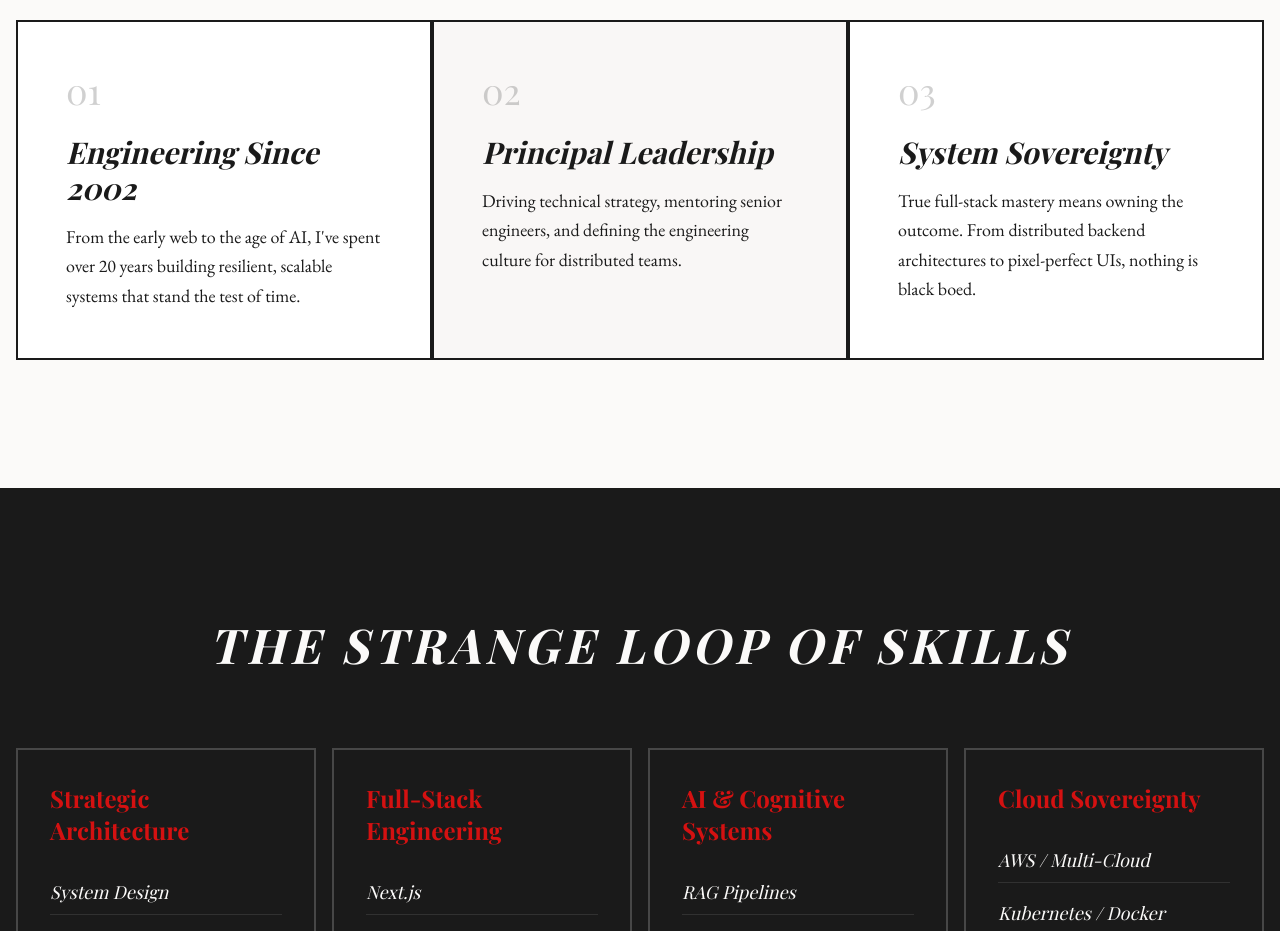
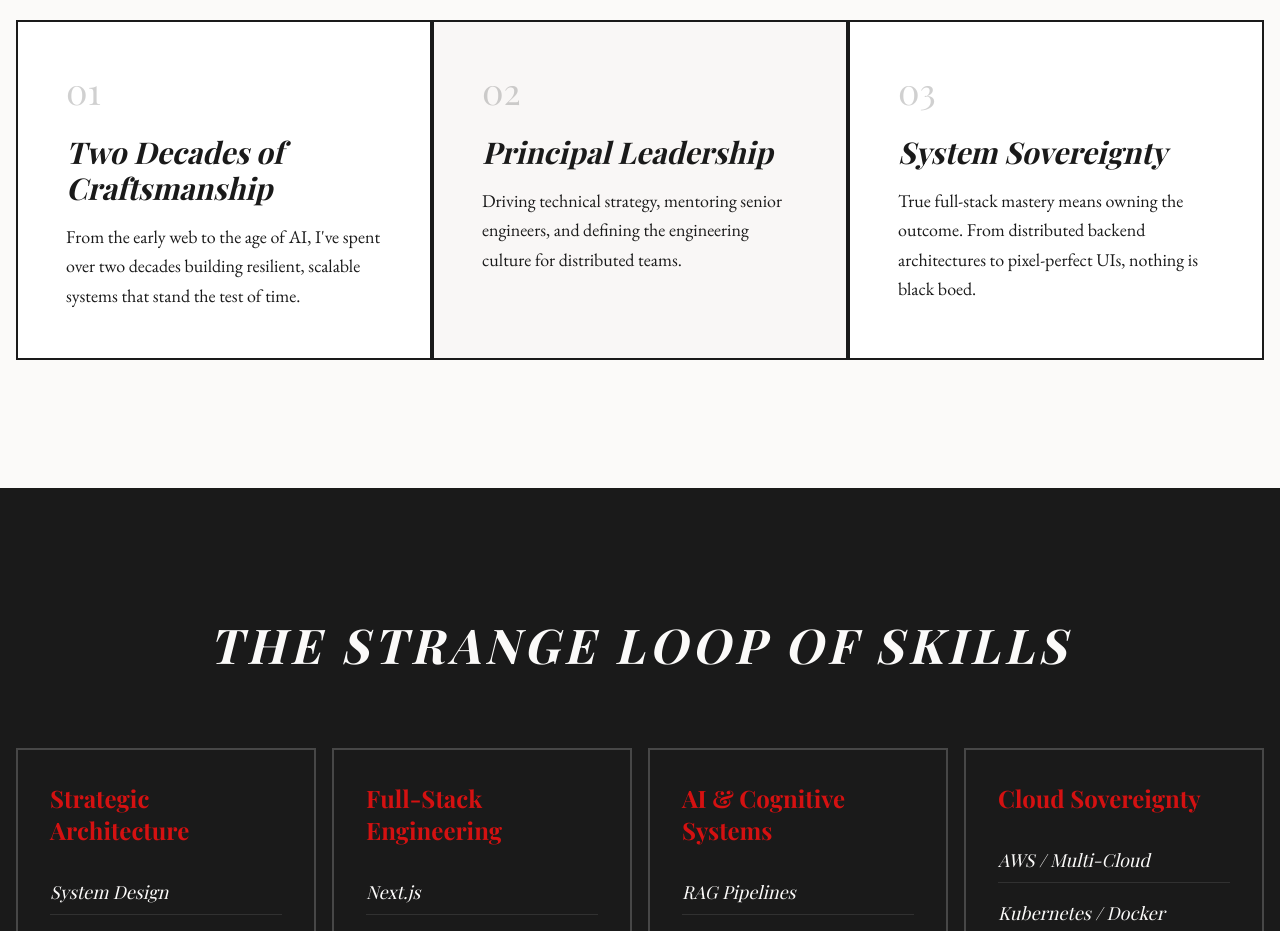
Before and after one commit to zacharyz/zadell.com, a Next.js app: page / in a window 1280 px wide. Shown: the part 960-1891 px from the top of the page. Built offline with nearby package versions, Linux system fonts and the light colour scheme; a web font is replaced by a local one.

Commit message:
content: generalize experience to 'Two Decades' for accuracy and consistency

```diff
--- a/src/app/about/page.tsx
+++ b/src/app/about/page.tsx
@@ -23,7 +23,7 @@ export default function About() {
               </span>
               , a software engineer and digital solutions consultant based in
               Portland, Oregon. My journey in technology began when I wrote my first lines of code at
-              age 8, eventually leading me to over 18 years of building systems for giants like Nike, Facebook, and Unity.
+              age 8, eventually leading me to over two decades of building systems for giants like Nike, Facebook, and Unity.
             </p>
             <p>
               Currently, as the founder of <strong>Zadell Consulting</strong>, I help businesses
--- a/src/app/page.tsx
+++ b/src/app/page.tsx
@@ -49,9 +49,9 @@ export default function Home() {
 
   const highlights = [
     {
-      title: "Engineering Since 2002",
+      title: "Two Decades of Craftsmanship",
       description:
-        "From the early web to the age of AI, I've spent over 20 years building resilient, scalable systems that stand the test of time.",
+        "From the early web to the age of AI, I've spent over two decades building resilient, scalable systems that stand the test of time.",
     },
     {
       title: "Principal Leadership",
```
